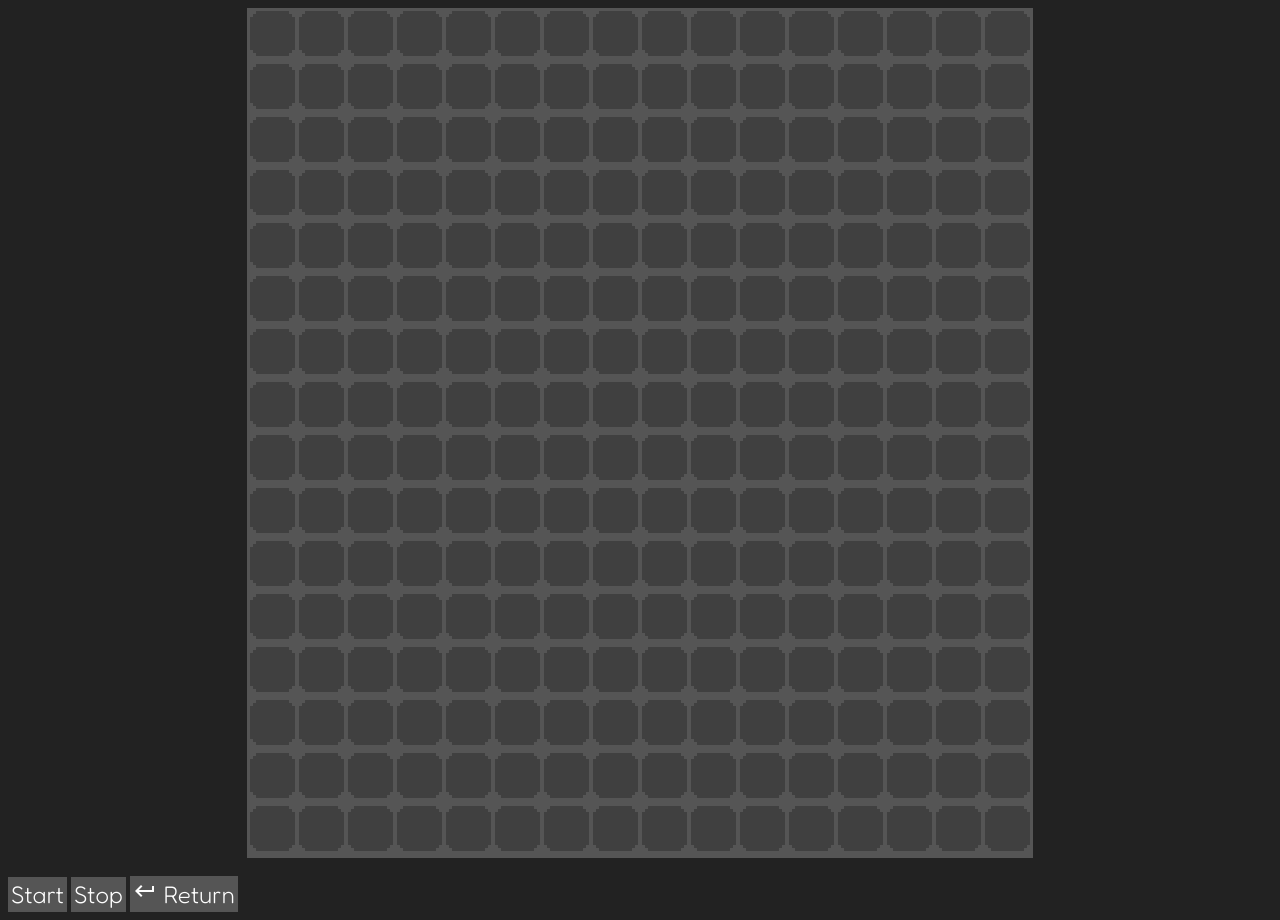
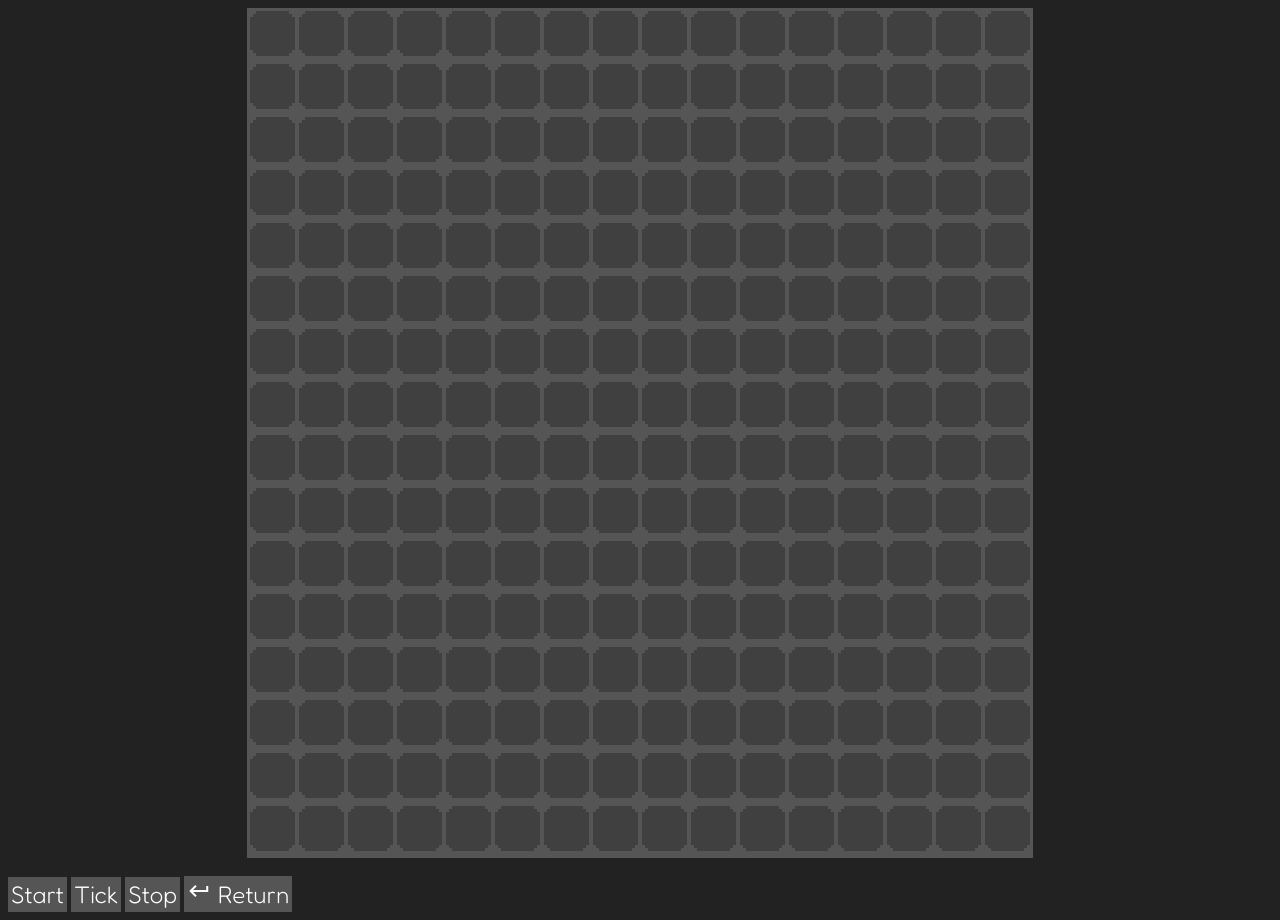
Before and after one commit to ofsho/game, a website built with webpack: page public/game.html in a window 1280 px wide. Built offline with nearby package versions, Linux system fonts and the light colour scheme.

Commit message:
tick button

```diff
--- a/public/game.html
+++ b/public/game.html
@@ -18,6 +18,7 @@
 
 	<div id="controls" class="controls">
 		<button class="item" id="start">Start</button>
+		<button class="item" id="tick">Tick</button>
 		<button class="item" id="stop">Stop</button>
 		<button class="item" id="return">
 			<span class="material-icons">keyboard_return</span> Return
```
